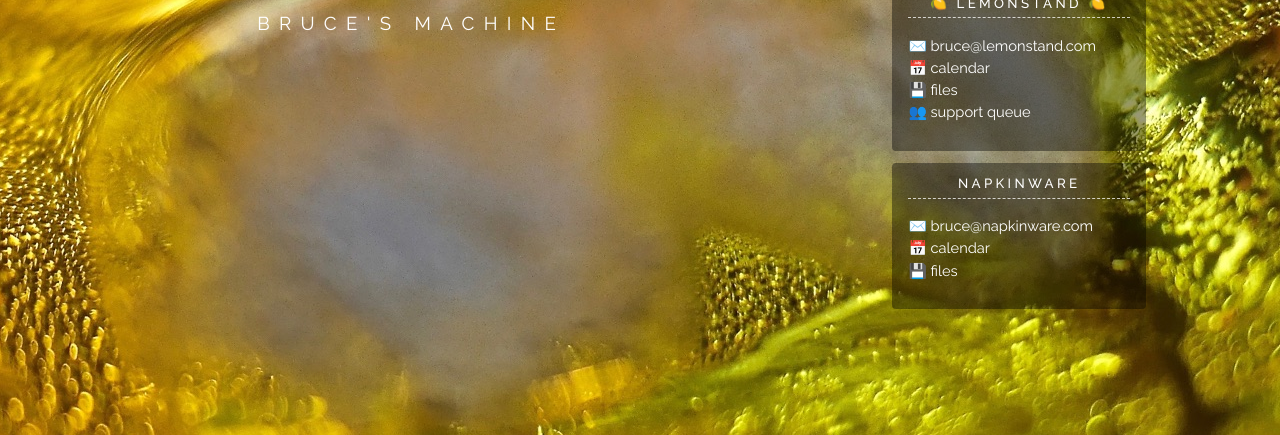
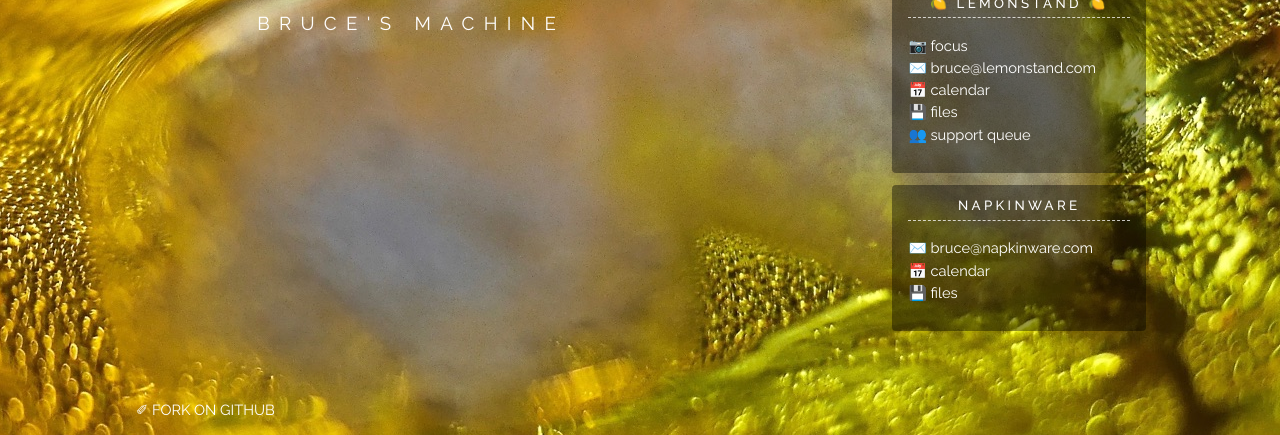
Before and after one commit to robotpony/robotpony-home-page, a plain HTML site: page index.html in a window 1280 px wide. Shown: the part 365-800 px from the top of the page. Drawn offline with nearby package versions, Linux system fonts and the light colour scheme.

Commit message:
Adds trello to home page links.

```diff
--- a/index.html
+++ b/index.html
@@ -78,10 +78,24 @@ div.links ul li a {
     color: #fff;
     text-decoration: none;
 }
-div.links ul li a:hover {
+a:hover {
     text-decoration: underline;
 }
 
+body > footer {
+    position: fixed; bottom: 0;
+    width: 100%;
+}
+body > footer p {
+    width: 80%;
+    margin: 1em auto;
+}
+body > footer p a {
+    color: #fff;
+    font-size: 11pt;
+    text-transform: uppercase;
+    text-decoration: none;
+}
 </style>
 </head>
 <body>
@@ -105,6 +119,7 @@ div.links ul li a:hover {
 <div class="links">
     <h2>🍋 LemonStand 🍋</h2>
     <ul>
+        <li><a href="https://trello.com/b/86y6Y7A0/product-focus" target="_blank">📷 focus</a></li>
         <li><a href="https://mail.google.com/mail/u/0/" target="_blank">✉️ bruce@lemonstand.com</a></li>
         <li><a href="https://calendar.google.com/calendar/render#main_7" target="_blank">📅 calendar</a></li>
         <li><a href="https://drive.google.com/drive/u/0/my-drive" target="_blank">💾 files</a></li>
@@ -123,6 +138,9 @@ div.links ul li a:hover {
 </div>
 </div>
 
+<footer>
+    <p><a href="git@github.com:robotpony/robotpony-home-page.git" target="_blank">✐ Fork on Github</a></p>
+</footer>
 </body>
 
 <script src="https://ajax.googleapis.com/ajax/libs/jquery/2.2.2/jquery.min.js"></script>
```
